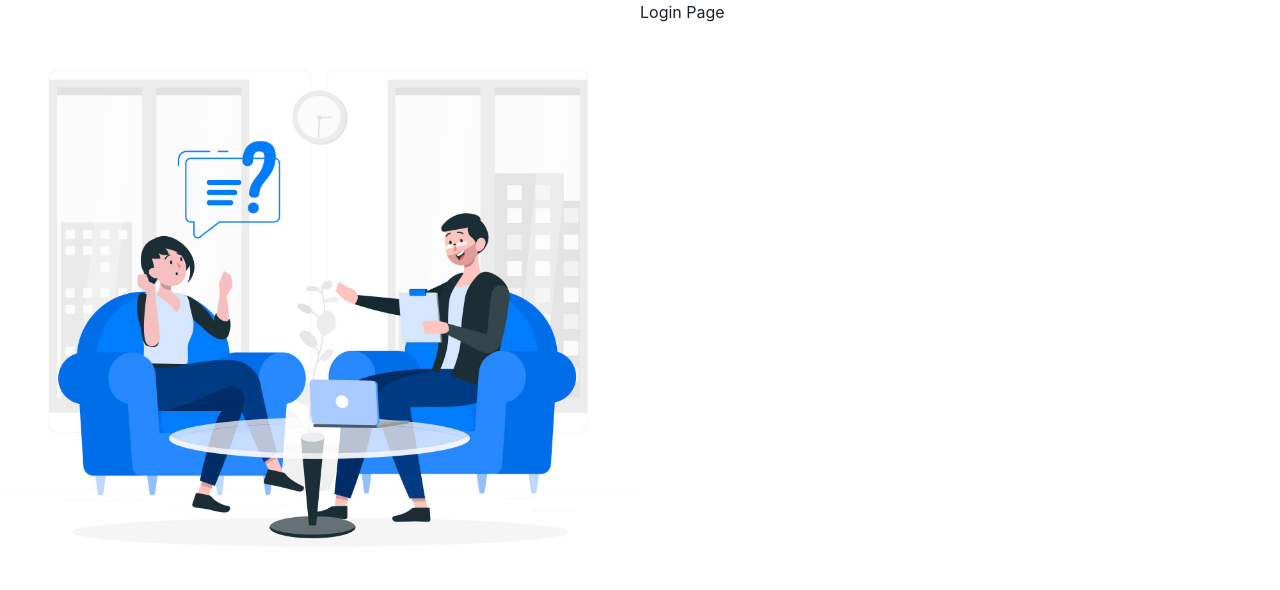
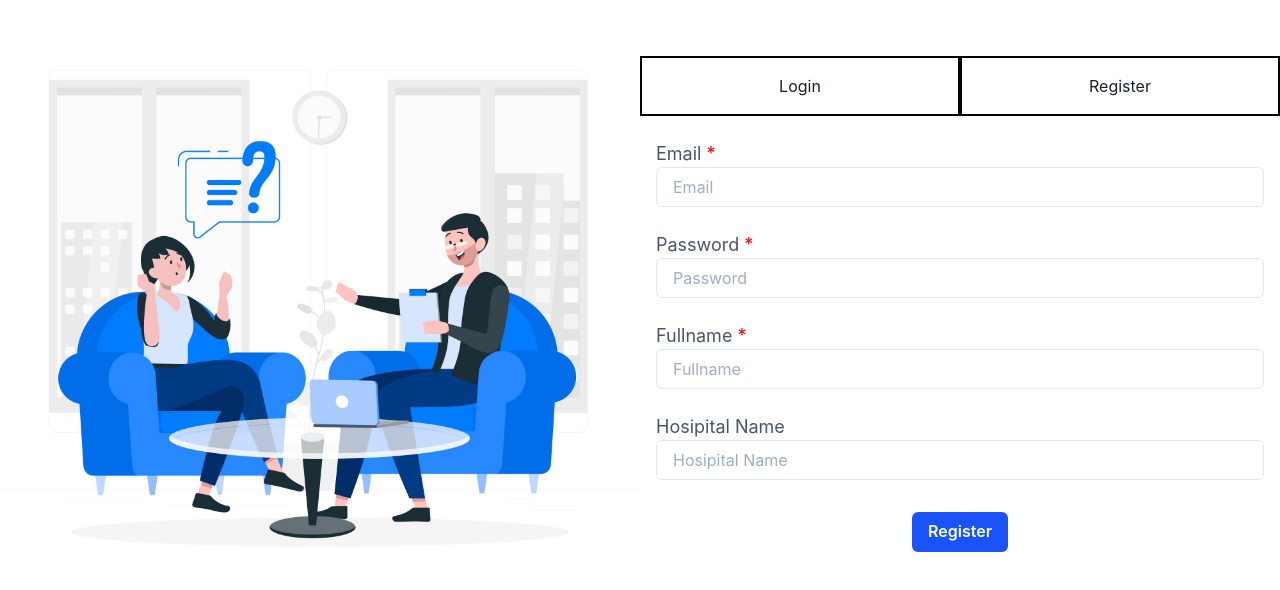
Before and after one commit to annibuliful/rama-consult, a React (Create React App) app: page /register in a window 1280 px wide. Shown: the top 590 px of the page. Built offline with nearby package versions, Linux system fonts and the light colour scheme.

Commit message:
feat: login and register

```diff
--- a/src/@types/IUser.ts
+++ b/src/@types/IUser.ts
@@ -4,4 +4,18 @@ export interface IUser {
   fullname: string;
   hospitalName: string;
   doctorIdNumber?: string;
+  userStatus: IUserStatus;
+  role: IUserRole;
 }
+
+export enum IUserStatus {
+  ACCEPT = "accept",
+  REJECT = "reject",
+  PENDING = "pending",
+}
+export enum IUserRole {
+  ADMIN = "admin",
+  DOCTOR = "doctor",
+  STAFF = "staff",
+}
+export type IUserInfo = Omit<IUser, "email" | "password">;
--- a/src/components/Form/Login.tsx
+++ b/src/components/Form/Login.tsx
@@ -1,6 +1,57 @@
-import { Box } from "@chakra-ui/react";
-import React from "react";
+import { Box, Button } from "@chakra-ui/react";
+import React, { ChangeEvent, useState } from "react";
 import { useForm } from "react-hook-form";
+import { IUser, IUserInfo } from "../../@types/IUser";
+import { auth, firestore } from "../../firebase";
+import { FormInput } from "../Input/FormInput";
+
+type ILogin = Pick<IUser, "email" | "password">;
 export const Login = () => {
-  return <Box>Login Page</Box>;
+  const { register, errors, handleSubmit } = useForm();
+  const [email, setEmail] = useState("");
+  const [password, setPassword] = useState("");
+
+  const onChangeEmail = (e: ChangeEvent<HTMLInputElement>) => {
+    setEmail(e.target.value);
+  };
+
+  const onChangePassword = (e: ChangeEvent<HTMLInputElement>) => {
+    setPassword(e.target.value);
+  };
+
+  const onLogin = async (data: ILogin) => {
+    const credential = await auth.createUserWithEmailAndPassword(
+      data.email,
+      data.password
+    );
+
+    const info = (
+      await firestore.collection("users").doc(credential.user?.uid).get()
+    ).data();
+  };
+
+  return (
+    <form onSubmit={handleSubmit(onLogin)}>
+      <FormInput
+        value={email}
+        label="Email"
+        onChange={onChangeEmail}
+        formRef={register({ required: true })}
+        name="email"
+        isRequired={true}
+      />
+      <FormInput
+        value={password}
+        label="Password"
+        onChange={onChangePassword}
+        name="password"
+        formRef={register({ required: true, minLength: 8 })}
+        isPassword={true}
+        isRequired={true}
+      />
+      <Button type="submit" variant="primary" my={8} display="block" mx="auto">
+        Login
+      </Button>
+    </form>
+  );
 };
--- a/src/components/Form/Register.tsx
+++ b/src/components/Form/Register.tsx
@@ -1,8 +1,8 @@
-import { Box, Button } from "@chakra-ui/react";
+import { Button } from "@chakra-ui/react";
 import React, { ChangeEvent, useState } from "react";
 import { useForm } from "react-hook-form";
 import { useHistory } from "react-router-dom";
-import { IUser } from "../../@types/IUser";
+import { IUser, IUserRole, IUserStatus } from "../../@types/IUser";
 import { FormInput } from "../Input/FormInput";
 import { auth, firestore } from "../../firebase";
 
@@ -44,12 +44,13 @@ export const Register = () => {
         hospitalName: data.hospitalName,
         doctorIdNumber: data.doctorIdNumber ?? "",
         fullName: data.fullname,
+        role: IUserRole.DOCTOR,
+        userStatus: IUserStatus.PENDING,
       });
     router.push("/login");
   };
 
   return (
-    <Box>
     <form onSubmit={handleSubmit(onRegister)}>
       <FormInput
         value={email}
@@ -83,16 +84,9 @@ export const Register = () => {
         formRef={register}
         name="hospitalName"
       />
-        <Button
-          type="submit"
-          variant="primary"
-          my={8}
-          display="block"
-          mx="auto"
-        >
+      <Button type="submit" variant="primary" my={8} display="block" mx="auto">
         Register
       </Button>
     </form>
-    </Box>
   );
 };
--- a/src/pages/Home.tsx
+++ b/src/pages/Home.tsx
@@ -5,19 +5,46 @@ import { Login } from "../components/Form/Login";
 import { Register } from "../components/Form/Register";
 
 export const Home = () => {
-  const [type, setType] = useState<IFormType>("login");
+  const [type, setType] = useState<IFormType>("register");
 
   const onChangeType = (tupe: IFormType) => {
     setType(type);
   };
 
   return (
-    <SimpleGrid columns={[1, 2]}>
+    <SimpleGrid columns={{ sm: 1, md: 2, lg: 2 }} alignItems="center">
       <Box>
         <Image src="/images/cover.jpg" />
       </Box>
-      {type === "login" && <Login />}
-      {type === "register" && <Register />}
+      <Box>
+        <SimpleGrid columns={2}>
+          <Box
+            onClick={() => onChangeType("login")}
+            cursor="pointer"
+            border={"2px"}
+            p={4}
+            borderColor="ActiveBorder"
+            textAlign="center"
+          >
+            Login
+          </Box>
+
+          <Box
+            onClick={() => onChangeType("register")}
+            cursor="pointer"
+            border={"2px"}
+            p={4}
+            borderColor="ActiveBorder"
+            textAlign="center"
+          >
+            Register
+          </Box>
+        </SimpleGrid>
+        <Box>
+          {type === "login" && <Login />}
+          {type === "register" && <Register />}
+        </Box>
+      </Box>
     </SimpleGrid>
   );
 };
```
Lines whose indentation alone changed are shown as unchanged.
